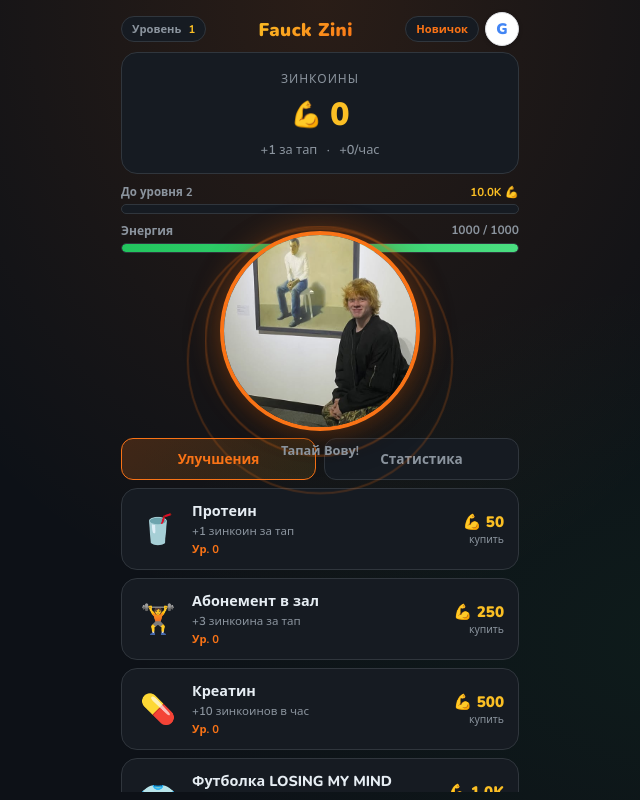
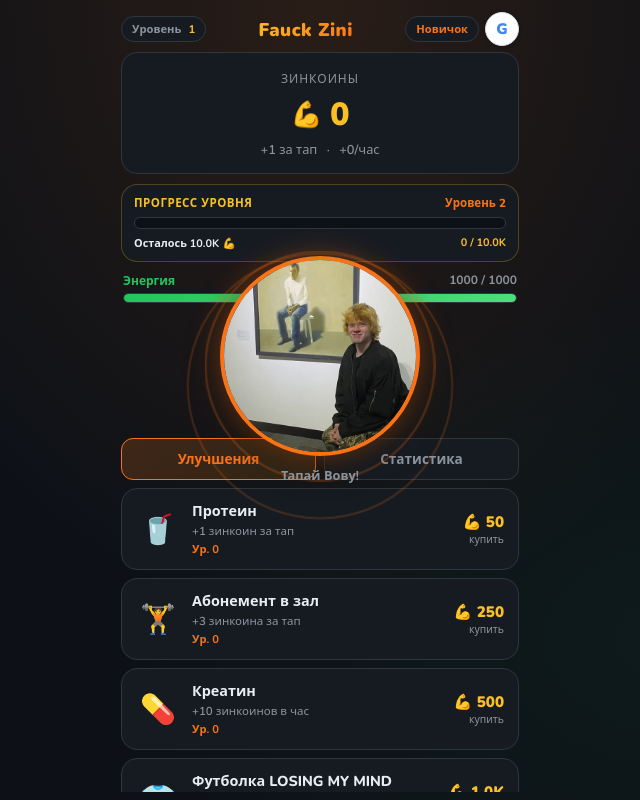
Before and after one commit to uaparata/Vovka, a website: page index.html in a window 1280 px wide. Shown: the whole page, without its empty margins (320-960 px from the left). Drawn offline with nearby package versions, Linux system fonts and the light colour scheme; no server answers.

Commit message:
Separate level progress bar from energy

```diff
--- a/game.js
+++ b/game.js
@@ -379,12 +379,16 @@ function render() {
 
   const progressPct = photoLevel.progress * 100;
   $('#level-progress-fill').style.width = progressPct + '%';
+  const earnedInLevel = Math.floor(state.totalEarned - photoLevel.min);
+  const levelRange = photoLevel.max - photoLevel.min;
   if (photoLevel.isMax) {
-    $('#level-progress-label').textContent = 'Максимальный уровень!';
-    $('#level-progress-amount').textContent = '👑';
+    $('#level-progress-target').textContent = 'Макс. уровень 👑';
+    $('#level-progress-remaining').textContent = 'Ты на вершине!';
+    $('#level-progress-current').textContent = `${formatNum(state.totalEarned)} 💪`;
   } else {
-    $('#level-progress-label').textContent = `До уровня ${photoLevel.level + 1}`;
-    $('#level-progress-amount').textContent = `${formatNum(photoLevel.remaining)} 💪`;
+    $('#level-progress-target').textContent = `Уровень ${photoLevel.level + 1}`;
+    $('#level-progress-remaining').textContent = `Осталось ${formatNum(photoLevel.remaining)} 💪`;
+    $('#level-progress-current').textContent = `${formatNum(earnedInLevel)} / ${formatNum(levelRange)}`;
   }
 
   const energyPct = (state.energy / stats.maxEnergy) * 100;
--- a/index.html
+++ b/index.html
@@ -48,18 +48,24 @@
     </section>
 
     <section class="level-progress-section">
-      <div class="level-progress-header">
-        <span id="level-progress-label">До уровня 2</span>
-        <span id="level-progress-amount">10 000 💪</span>
-      </div>
-      <div class="level-progress-bar">
-        <div id="level-progress-fill" class="level-progress-fill"></div>
+      <div class="level-progress-card">
+        <div class="level-progress-top">
+          <span class="level-progress-title">Прогресс уровня</span>
+          <span id="level-progress-target" class="level-progress-target">Уровень 2</span>
+        </div>
+        <div class="level-progress-bar">
+          <div id="level-progress-fill" class="level-progress-fill"></div>
+        </div>
+        <div class="level-progress-footer">
+          <span id="level-progress-remaining">Осталось 10 000 💪</span>
+          <span id="level-progress-current">0 / 10 000</span>
+        </div>
       </div>
     </section>
 
     <section class="energy-section">
       <div class="energy-header">
-        <span>Энергия</span>
+        <span class="energy-title">Энергия</span>
         <span id="energy-text">1000 / 1000</span>
       </div>
       <div class="energy-bar">
--- a/styles.css
+++ b/styles.css
@@ -166,25 +166,40 @@ body {
 }
 
 .level-progress-section {
-  margin-bottom: 8px;
+  margin-bottom: 10px;
 }
 
-.level-progress-header {
+.level-progress-card {
+  background: var(--bg-card);
+  border: 1px solid rgba(251, 191, 36, 0.25);
+  border-radius: var(--radius);
+  padding: 10px 12px;
+}
+
+.level-progress-top {
   display: flex;
   justify-content: space-between;
-  font-size: 0.72rem;
-  font-weight: 700;
-  color: var(--text-muted);
-  margin-bottom: 4px;
+  align-items: center;
+  margin-bottom: 6px;
 }
 
-#level-progress-amount {
+.level-progress-title {
+  font-size: 0.72rem;
+  font-weight: 800;
   color: var(--gold);
+  text-transform: uppercase;
+  letter-spacing: 0.5px;
+}
+
+.level-progress-target {
+  font-size: 0.72rem;
+  font-weight: 800;
+  color: var(--accent);
 }
 
 .level-progress-bar {
-  height: 10px;
-  background: var(--bg-card);
+  height: 12px;
+  background: #0d1117;
   border: 1px solid var(--border);
   border-radius: 10px;
   overflow: hidden;
@@ -193,9 +208,27 @@ body {
 .level-progress-fill {
   height: 100%;
   width: 0%;
-  background: linear-gradient(90deg, var(--gold), var(--accent));
+  background: linear-gradient(90deg, #fbbf24, #f97316);
   border-radius: 10px;
   transition: width 0.3s ease;
+  box-shadow: 0 0 8px rgba(251, 191, 36, 0.4);
+}
+
+.level-progress-footer {
+  display: flex;
+  justify-content: space-between;
+  margin-top: 6px;
+  font-size: 0.68rem;
+  font-weight: 700;
+  color: var(--text-muted);
+}
+
+#level-progress-remaining {
+  color: var(--text);
+}
+
+#level-progress-current {
+  color: var(--gold);
 }
 
 .balance-section {
@@ -251,6 +284,7 @@ body {
 
 .energy-section {
   margin-bottom: 8px;
+  padding: 0 2px;
 }
 
 .energy-header {
@@ -260,6 +294,11 @@ body {
   color: var(--text-muted);
   margin-bottom: 4px;
   font-weight: 700;
+}
+
+.energy-title {
+  color: var(--energy);
+  font-weight: 800;
 }
 
 .energy-bar {
```
